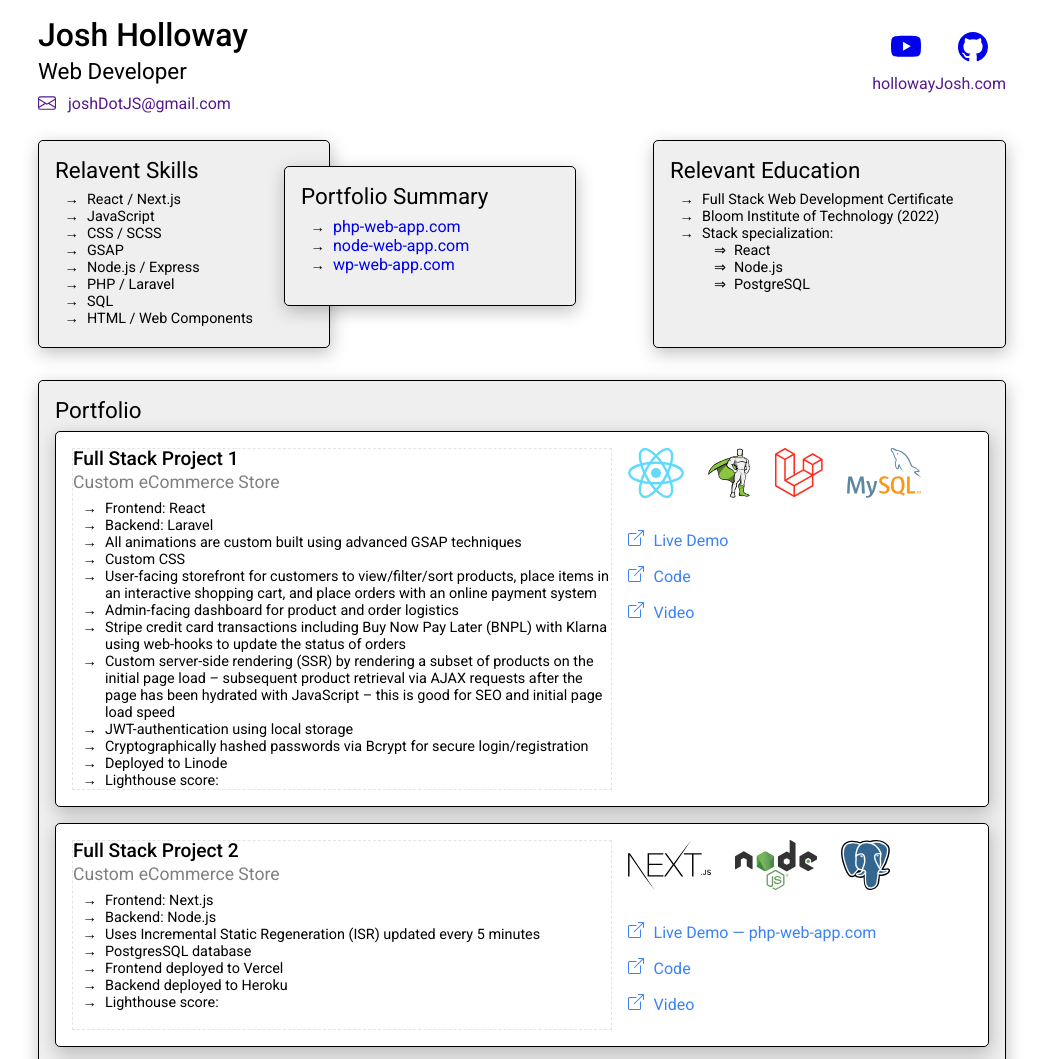
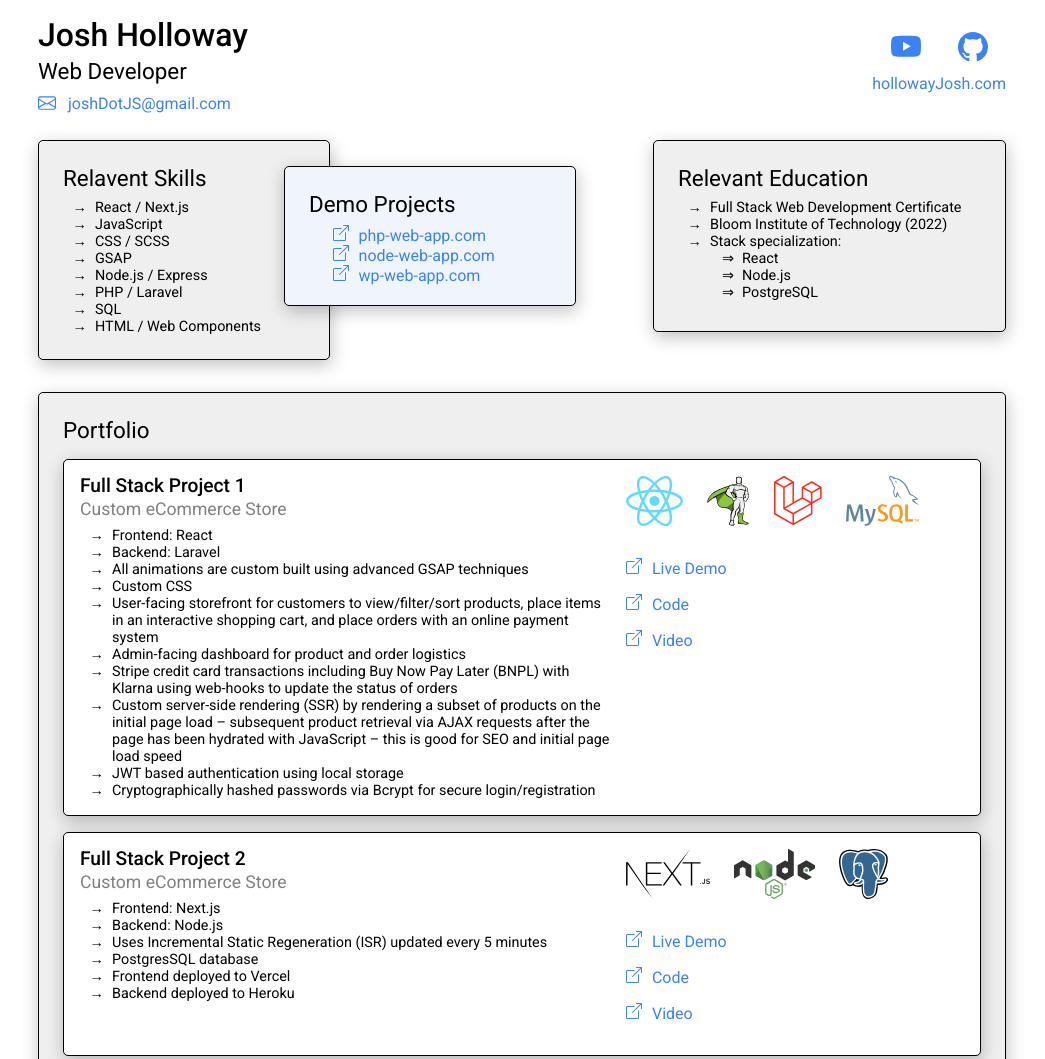
Before and after one commit to joshdotjs/resume, a website with bundled scripts: page index.html in a window 1280 px wide. Shown: the top 1059 px of the page, without its empty margins (118-1163 px from the left). Built offline with nearby package versions, Linux system fonts and the light colour scheme; files whose address does not match are found by name.

Commit message:
fine tune

```diff
--- a/index.scss
+++ b/index.scss
@@ -15,6 +15,7 @@ main {
   border: solid black 1px;
   border-radius: $radius;
   background: $bg-grey;
+  padding: calc(1.5 * #{$gap});
 }
 
 section {
@@ -103,4 +104,5 @@ a {
   font-size: 1rem;
   font-weight: 400;
   // background: blue;
+  color: $text-blue;
 }
--- a/web-comps/section-2/section-2.js
+++ b/web-comps/section-2/section-2.js
@@ -35,12 +35,21 @@ template.innerHTML = `
     </div>
 
     <div class="section-2__right card shadow">
-      <h2>Portfolio Summary</h2>
+      <h2>Demo Projects</h2>
       <ul>
-        <li><a href="https://www.php-web-app.com/">php-web-app.com</a></li>
-        <li><a href="https://www.node-web-app.com/">node-web-app.com</a></li>
-        <li><a href="https://wp-web-app.com/">wp-web-app.com</a></li>
-        <!-- <li><a href="http://shopify-web-app.com/">shopify-web-app.com/</a></li> -->
+
+        <div class="demo-link">
+          <wc-link href="https://www.php-web-app.com/">php-web-app.com</wc-link>
+        </div>
+
+        <div class="demo-link">
+          <wc-link href="https://www.php-web-app.com/">node-web-app.com</wc-link>
+        </div>
+
+        <div class="demo-link">
+          <wc-link href="https://www.php-web-app.com/">wp-web-app.com</wc-link>
+        </div>
+
       </ul>
     </div>
   </section>
--- a/web-comps/section-2/section-2.scss
+++ b/web-comps/section-2/section-2.scss
@@ -10,24 +10,21 @@
   grid-template-rows: repeat(8, 10px);
   gap: $gap;
 
-  padding: 0;
-
-  > div {
-    padding: $gap;
-    // background: red;
-  }
-
   &__left {
     grid-column: 1 / 6;
     grid-row: 1 / 10;
   }
+
+  &__middle {
+    grid-column: 11 / -1;
+    grid-row: 1 / 9;
+  }
+
   &__right {
     grid-column: 5 / 10;
     grid-row: 2 / 8;
-  }
-  &__middle {
-    grid-column: 11 / -1;
-    grid-row: 1 / 10;
+    background: $bg-blue;
+    // transform: rotate(5deg);
   }
 
 }
--- a/web-comps/section-3/project-1.js
+++ b/web-comps/section-3/project-1.js
@@ -15,15 +15,13 @@ template.innerHTML = `
         <li>Admin-facing dashboard for product and order logistics</li>
         <li>Stripe credit card transactions including Buy Now Pay Later (BNPL) with Klarna using web-hooks to update the status of orders</li>
         <li>Custom server-side rendering (SSR) by rendering a subset of products on the initial page load – subsequent product retrieval via AJAX requests after the page has been hydrated with JavaScript – this is good for SEO and initial page load speed</li>
-        <li>JWT-authentication using local storage</li>
+        <li>JWT based authentication using local storage</li>
         <li>Cryptographically hashed passwords via Bcrypt for secure login/registration</li>
-        <li>Deployed to Linode</li>
-        <li>Lighthouse score:</li>
       </ul>
     </div>
 
     <div class="logos top">
-      <img class="logo" src="/img/logos/react.svg" />
+      <img class="logo" src="/img/logos/react.svg"  />
       <img class="logo" src="/img/logos/gsap.svg" />
       <img class="logo" src="/img/logos/laravel.svg"/>
       <img class="logo" src="/img/logos/mysql.svg"/>
--- a/web-comps/section-3/project-2.js
+++ b/web-comps/section-3/project-2.js
@@ -12,7 +12,6 @@ template.innerHTML = `
         <li>PostgresSQL database</li>
         <li>Frontend deployed to Vercel</li>
         <li>Backend deployed to Heroku</li>
-        <li>Lighthouse score:	</li>
       </ul>
     </div>
 
@@ -25,7 +24,7 @@ template.innerHTML = `
     <div class="demo-links">
 
       <div class="demo-link">
-        <wc-link href="https://www.php-web-app.com/">Live Demo — php-web-app.com</wc-link>
+        <wc-link href="https://www.php-web-app.com/">Live Demo</wc-link>
       </div>
 
       <div class="demo-link">
--- a/web-comps/section-3/project-3.js
+++ b/web-comps/section-3/project-3.js
@@ -13,7 +13,6 @@ template.innerHTML = `
         <li>Custom SQL database tables</li>
         <li>Custom PHP plugin for custom REST endpoints to talk to the database via HTTP requests from React using the native JavaScript fetch API</li>
         <li>Cookie based authentication for login/registration and restricted routes for authenticated users/admins</li>
-        <li>Deployed to Hostinger</li>
       </ul>
     </div>
 
@@ -27,7 +26,7 @@ template.innerHTML = `
     <div class="demo-links">
 
       <div class="demo-link">
-        <wc-link href="https://www.wp-web-app.com/">Live Demo — wp-web-app.com</wc-link>
+        <wc-link href="https://www.wp-web-app.com/">Live Demo</wc-link>
       </div>
 
       <div class="demo-link">
--- a/web-comps/section-3/project-4.js
+++ b/web-comps/section-3/project-4.js
@@ -13,8 +13,6 @@ template.innerHTML = `
         <li>Embedded Lottie file animations</li>
         <li>Embedded Adobe After Effects animations</li>
         <li>Scroll based animations with both GSAP Scrolltrigger and native </li>
-        <li>Deployed to Vercel</li>
-        <li>Lighthouse score: </li>
       </ul>
     </div>
 
@@ -32,7 +30,7 @@ template.innerHTML = `
     <div class="demo-links">
 
       <div class="demo-link">
-        <wc-link href="https://www.hollowayJosh.com/">Live Demo - hollowayJosh.com</wc-link>
+        <wc-link href="https://www.hollowayJosh.com/">Live Demo</wc-link>
       </div>
 
       <div class="demo-link">
--- a/web-comps/section-3/section-3.scss
+++ b/web-comps/section-3/section-3.scss
@@ -4,9 +4,11 @@
 
 
 .section-3 {
-  // background: $bg-blue;
-  padding: $gap;
   margin-bottom: 0;
+
+  h2 { // override the main h2 to make a little bigger due to the sub-card below the heading in this section
+    margin-bottom: calc(1 * #{$gap});
+  }
 
   &__project-1,
   &__project-2,
@@ -29,7 +31,7 @@
 
     .left {
       grid-row: 1 / -1;
-      border: dashed rgba(0, 0, 0, 0.1) 1px;
+      // border: dashed rgba(0, 0, 0, 0.1) 1px;
       // background: lightblue;
     }
 
```
Also changed, not shown: css/index.css, web-comps/section-2/css/section-2.css, web-comps/section-3/css/section-3.css, 3 other files.
